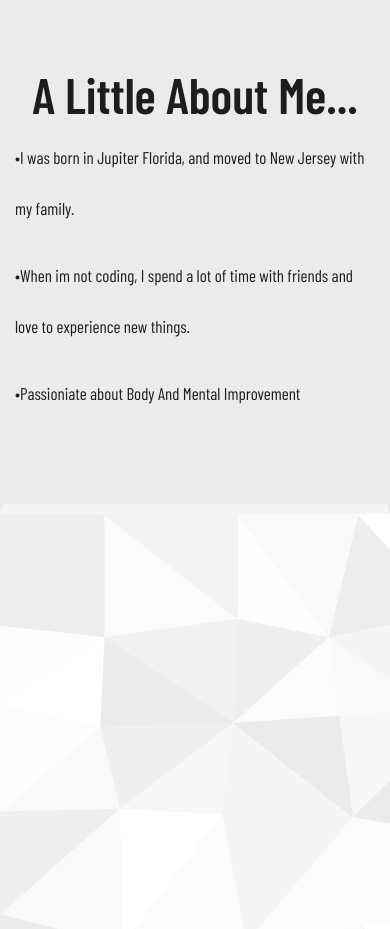
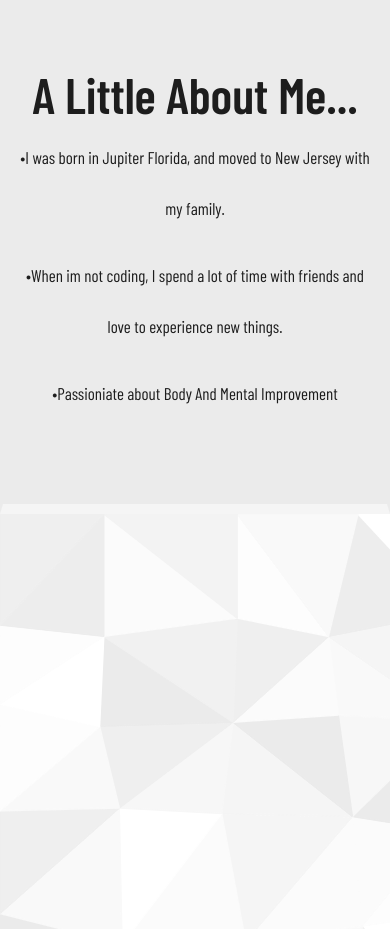
Before and after one commit to HunterBrennan1/Brennan.dev, a React (Create React App) app in the folder personal-portfolio/: page / in a window 390 px wide. Shown: the part 2920-3849 px from the top of the page. Built offline with nearby package versions, Linux system fonts and the light colour scheme.

Commit message:
removed github from skills list and replaced with mongodb, increased height of contact page in mobile

```diff
--- a/personal-portfolio/src/App.css
+++ b/personal-portfolio/src/App.css
@@ -714,7 +714,7 @@ margin-top: 15px;
   font-size: 30px;
   line-height: 3;
   color: var(--text-color);
-  text-align: left;
+  text-align: center;
   font-family: 'Barlow Condensed', sans-serif;
 }
 
@@ -1061,6 +1061,10 @@ form textarea {
   .Skills-Page {
     height: 800px;
   }
+
+  .contact-section {
+    height: 800px;
+  }
 }
 
 @media screen and (max-height:668px) {
--- a/personal-portfolio/src/components/skills.js
+++ b/personal-portfolio/src/components/skills.js
@@ -9,6 +9,7 @@ import GithubImg from "../assets/img/githubimg.svg";
 import GitImg from "../assets/img/gitimg.svg";
 import Jquery from "../assets/img/jquery.svg";
 import Express from "../assets/img/express.svg";
+import Mongodb from "../assets/img/mongodb.svg";
 import AOS from "aos";
 import "aos/dist/aos.css";
 
@@ -65,8 +66,8 @@ export const SkillsPage = () => {
             data-aos="fade-down"
             data-aos-duration="2300"
           >
-            <img className="skill-img githubimg" src={GithubImg} />
-            <p className="skill-title">GitHub</p>
+            <img className="skill-img githubimg" src={Mongodb} />
+            <p className="skill-title">MongoDB</p>
           </div>
           <div
             className="skilldiv"
```
